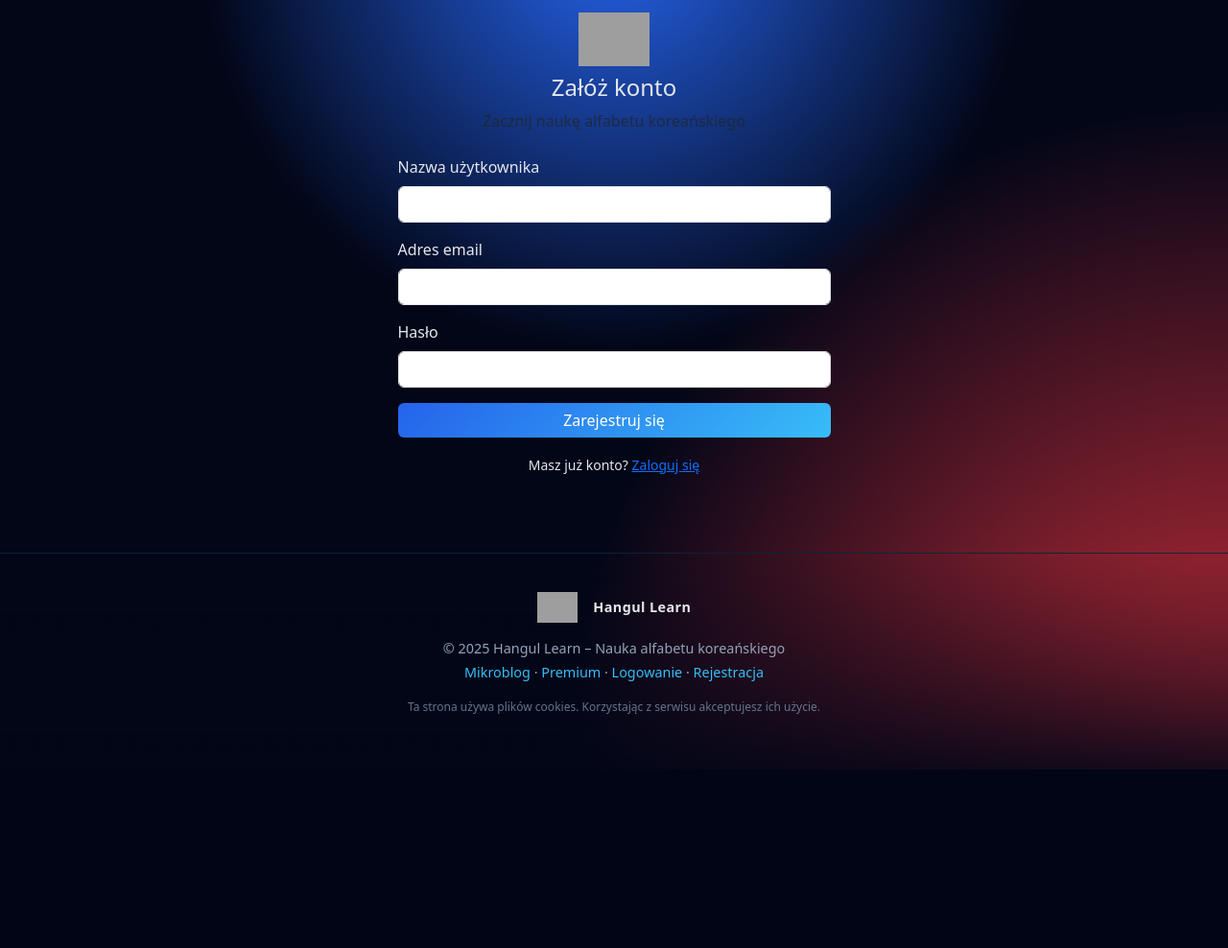
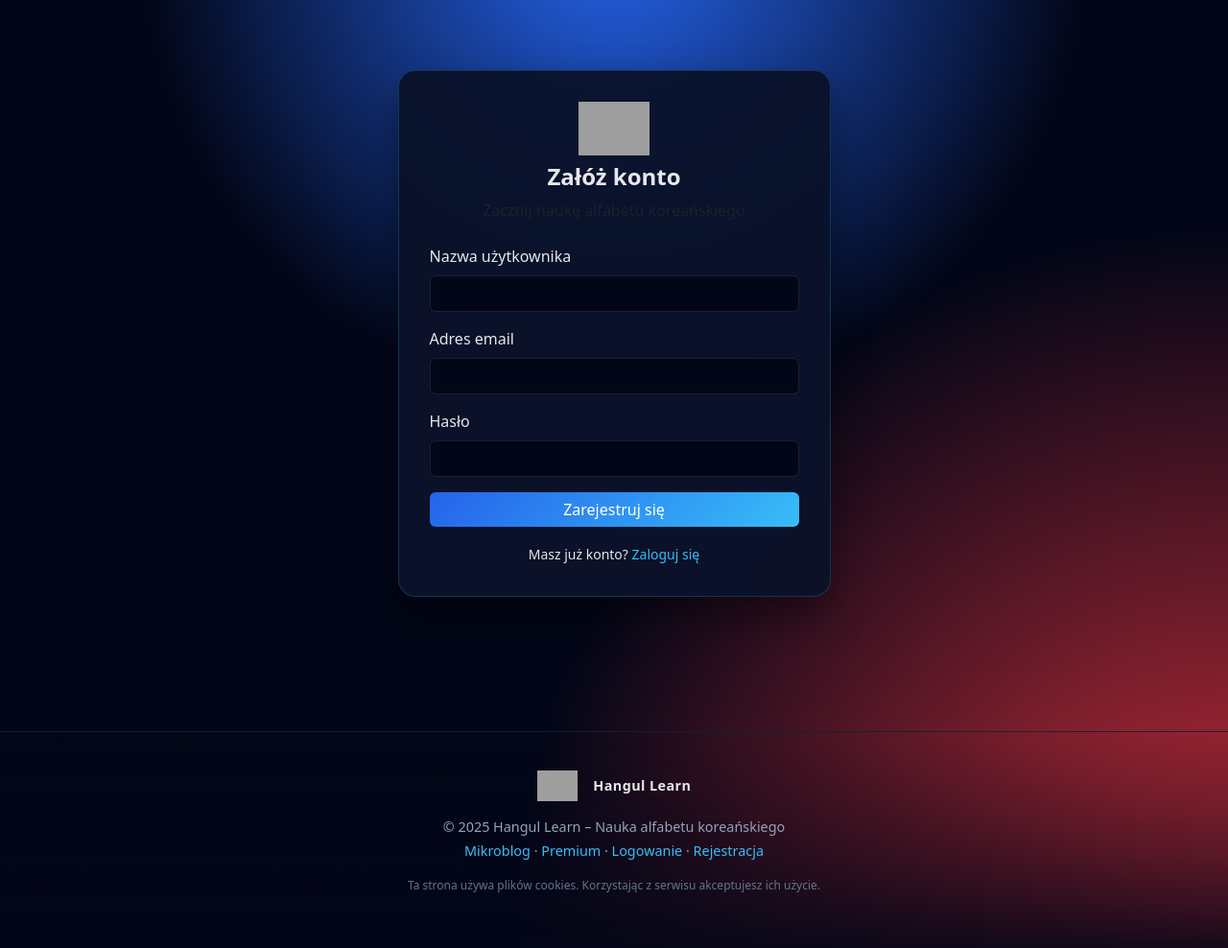
Before and after one commit to ugryzh/Hangulko, a PHP site: page /register.php in a window 1280 px wide. Shown: the part 67-1055 px from the top of the page at 96% size. Before the commit the page ends 869 px from the top, so only its background shows below. Run offline with PHP 8.4, Linux system fonts and the light colour scheme; grey boxes are pictures that could not be loaded.

Commit message:
Update style.css

```diff
--- a/assets/css/style.css
+++ b/assets/css/style.css
@@ -172,3 +172,46 @@ body {
 .cookie-notice .btn {
   white-space: nowrap;
 }
+
+/* === AUTH (LOGIN / REGISTER) === */
+
+.auth-section {
+  min-height: calc(100vh - 160px);
+  display: flex;
+  align-items: center;
+  padding: 60px 20px;
+}
+
+.auth-card {
+  background: rgba(11,18,42,0.95);
+  border-radius: 18px;
+  padding: 32px;
+  border: 1px solid rgba(56,189,248,0.2);
+  box-shadow: 0 20px 40px rgba(0,0,0,.4);
+}
+
+.auth-card h4 {
+  font-weight: 700;
+}
+
+.auth-card .form-control {
+  background: #020617;
+  border: 1px solid rgba(255,255,255,0.1);
+  color: #e5e7eb;
+}
+
+.auth-card .form-control:focus {
+  background: #020617;
+  border-color: #38bdf8;
+  color: #fff;
+  box-shadow: none;
+}
+
+.auth-card a {
+  color: var(--blue-soft);
+  text-decoration: none;
+}
+
+.auth-card a:hover {
+  text-decoration: underline;
+}
```
